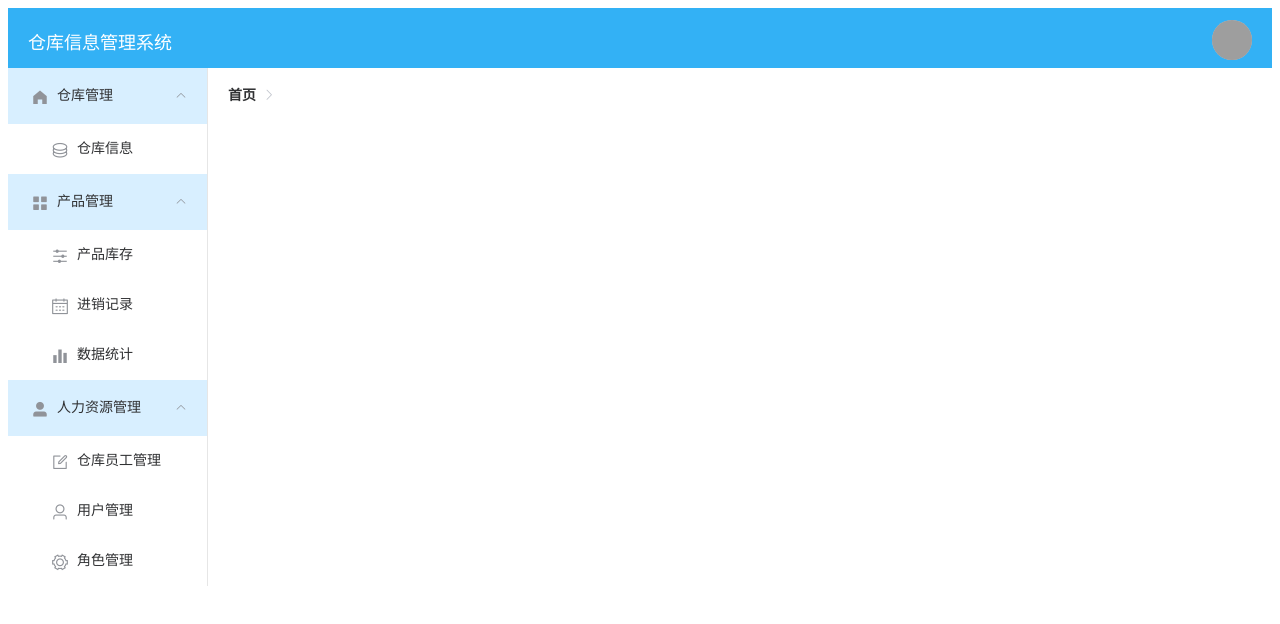
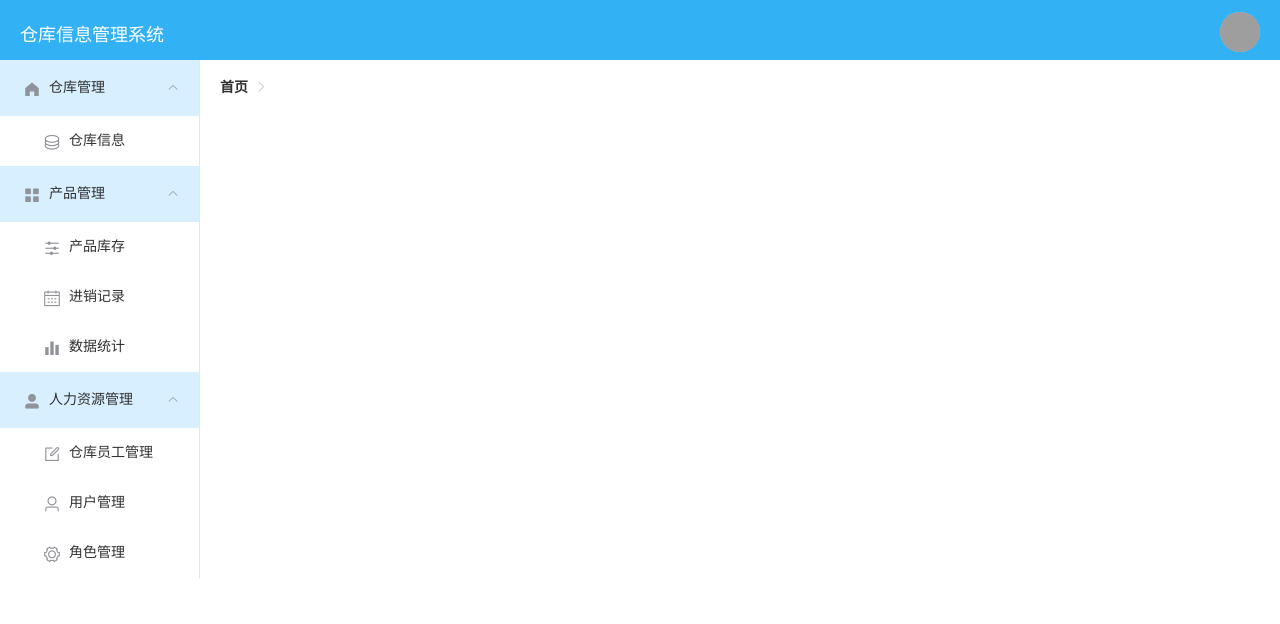
Before and after one commit to hfut-xyc/springboot-warehouse, a Vue app in the folder Warehouse-Vue/: page /home in a window 1280 px wide. Shown: the top 624 px of the page. Built offline with nearby package versions, Linux system fonts and the light colour scheme; grey boxes are pictures that could not be loaded.

Commit message:
小修改合并
- body margin 改为0
- 密码框修改
- vue.config.js 尝试修改为外部访问失败
- README.md

```diff
--- a/Warehouse-Vue/src/App.vue
+++ b/Warehouse-Vue/src/App.vue
@@ -3,3 +3,9 @@
     <router-view></router-view>
   </div>
 </template>
+
+<style>
+body {
+  margin: 0px;
+}
+</style>
--- a/Warehouse-Vue/src/components/hr/User.vue
+++ b/Warehouse-Vue/src/components/hr/User.vue
@@ -56,7 +56,7 @@
           <el-input v-model="addForm.username" prefix-icon="el-icon-user"></el-input>
         </el-form-item>
         <el-form-item label="密码" prop="password">
-          <el-input v-model="addForm.password" type="password" prefix-icon="el-icon-lock"></el-input>
+          <el-input v-model="addForm.password" show-password prefix-icon="el-icon-lock"></el-input>
         </el-form-item>
         <el-form-item label="联系电话" prop="phone">
           <el-input v-model="addForm.phone" prefix-icon="el-icon-phone"></el-input>
--- a/Warehouse-Vue/vue.config.js
+++ b/Warehouse-Vue/vue.config.js
@@ -1,6 +1,9 @@
 module.exports = {
 	devServer: {
-		host: 'localhost',
+		// 注意，由于有下面的代理
+		// 这里的host没有必要改成0.0.0.0，反正外面访问不到
+		// 用nginx部署时再考虑不迟
+		host: "localhost",
 		port: 8080,
 		https: false,
 		open: true,
```
Also changed, not shown: 1 other file (tests, documents, lock files or other folders).
